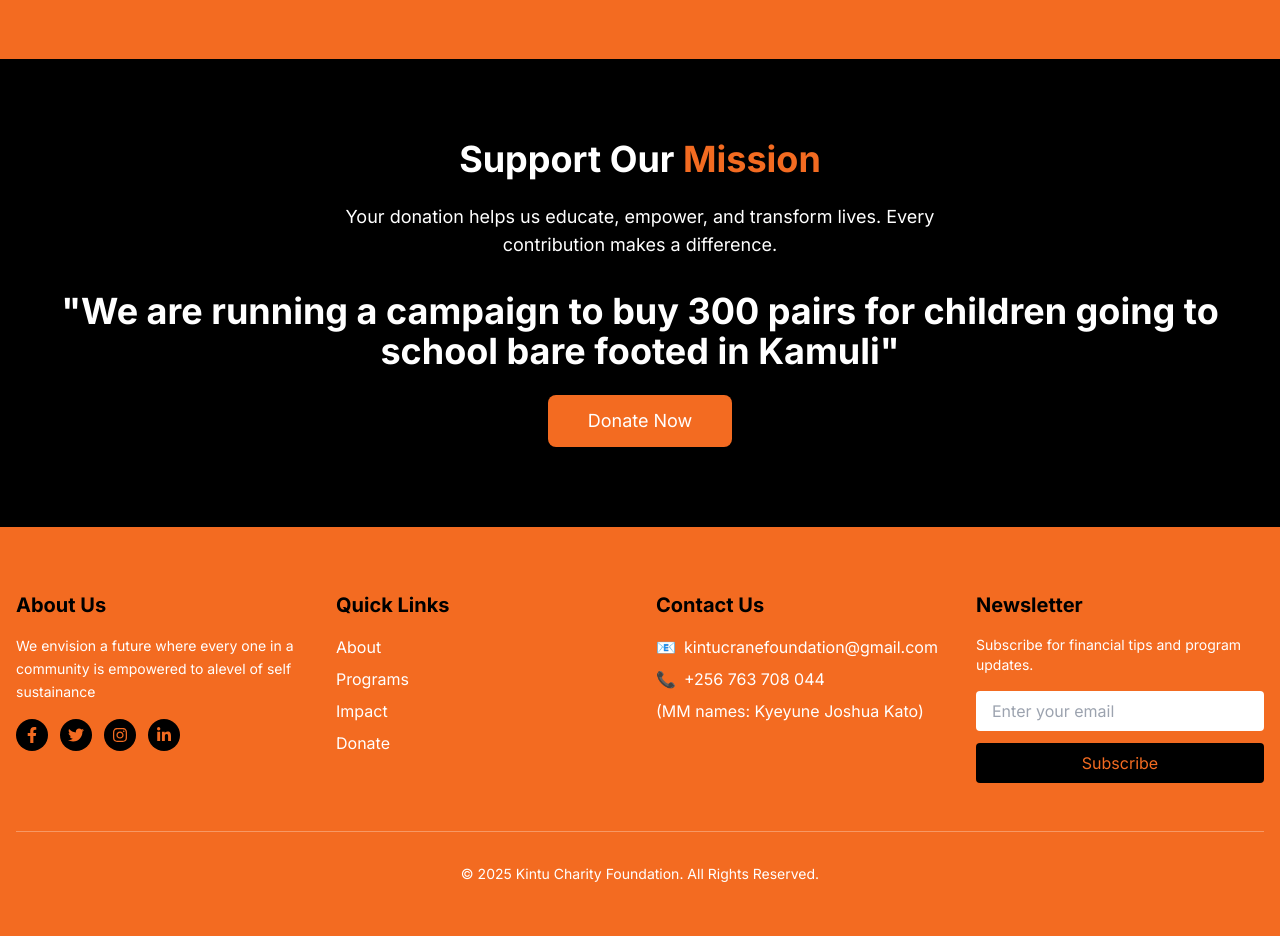
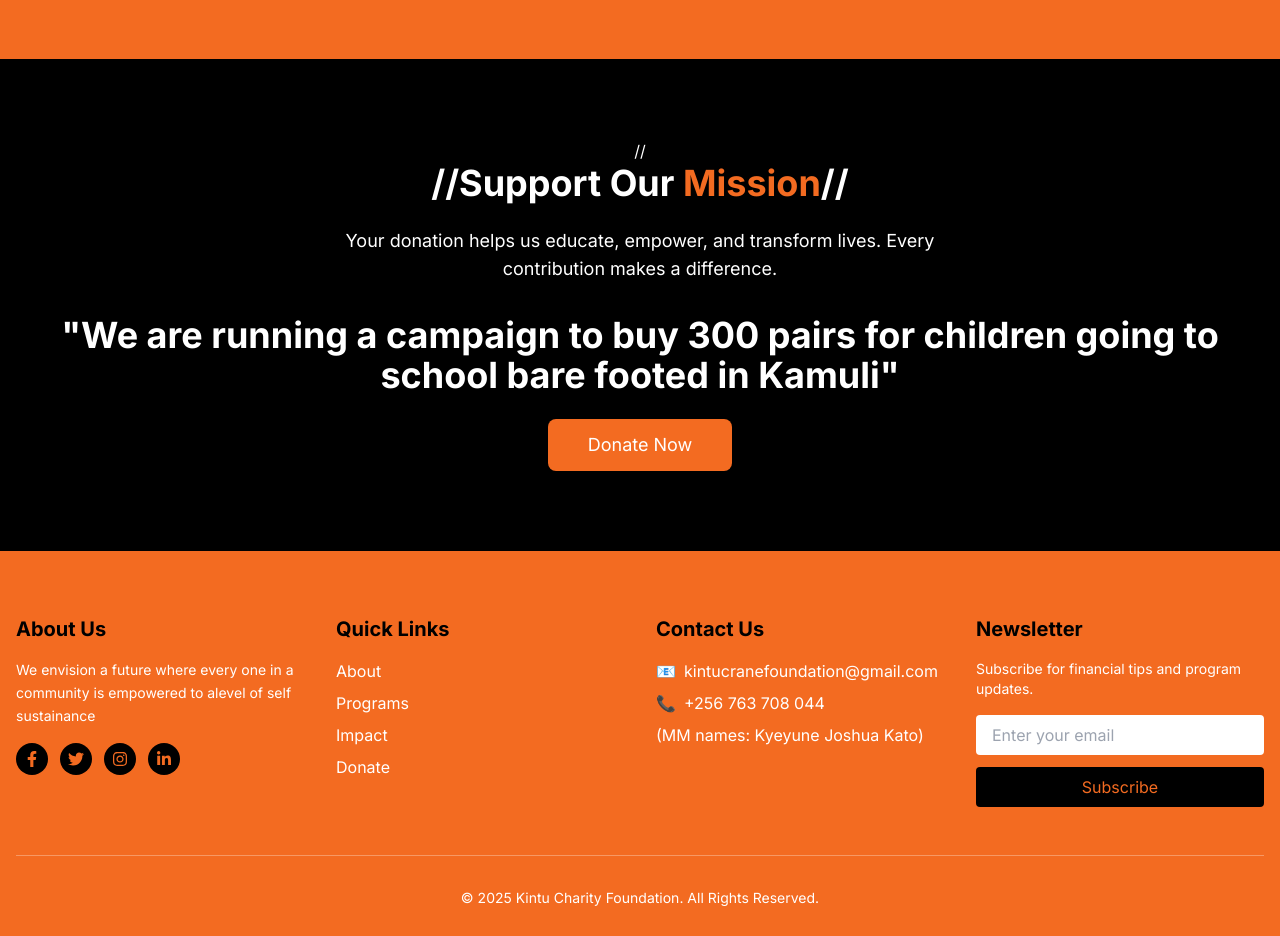
Before and after one commit to joshington/kintu-charity, a Next.js app: page / in a window 1280 px wide. Shown: the part 1860-2796 px from the top of the page. Built offline with nearby package versions, Linux system fonts and the light colour scheme.

Commit message:
Comment out mission support heading in Donate component
Comment out the heading for the donation section.

```diff
--- a/components/Donate.js
+++ b/components/Donate.js
@@ -4,9 +4,10 @@
   return (
     <section id="donate" className="py-20 bg-black">
       <div className="container mx-auto px-4 text-center">
-        <h2 className="text-3xl md:text-4xl font-bold mb-6">
-          Support Our <span className="text-orange">Mission</span>
-        </h2>
+
+        //<h2 className="text-3xl md:text-4xl font-bold mb-6">
+          //Support Our <span className="text-orange">Mission</span>
+        //</h2>
         <p className="text-lg mb-8 max-w-2xl mx-auto">
           Your donation helps us educate, empower, and transform lives.
           Every contribution makes a difference.
```
